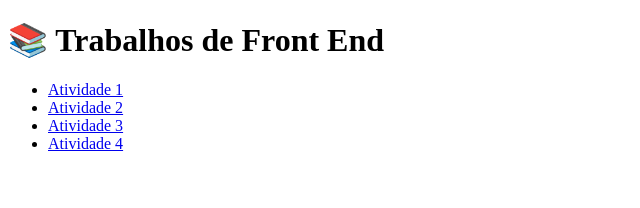
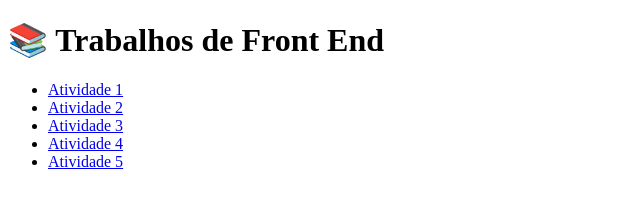
Before and after one commit to eduardorgiffoni-glitch/FrontEnd_2026, a plain HTML site: page index.html in a window 1280 px wide. Shown: the whole page, without its empty margins (0-640 px from the left). Drawn offline with Linux system fonts and the light colour scheme.

Commit message:
Update index.html

```diff
--- a/index.html
+++ b/index.html
@@ -32,6 +32,11 @@
                 Atividade 4
             </a>
         </li>
+        <li>
+            <a href="atividade5.html" target="_blank">
+                Atividade 5
+            </a>
+        </li>
     </ul>
 
 </body>
```
